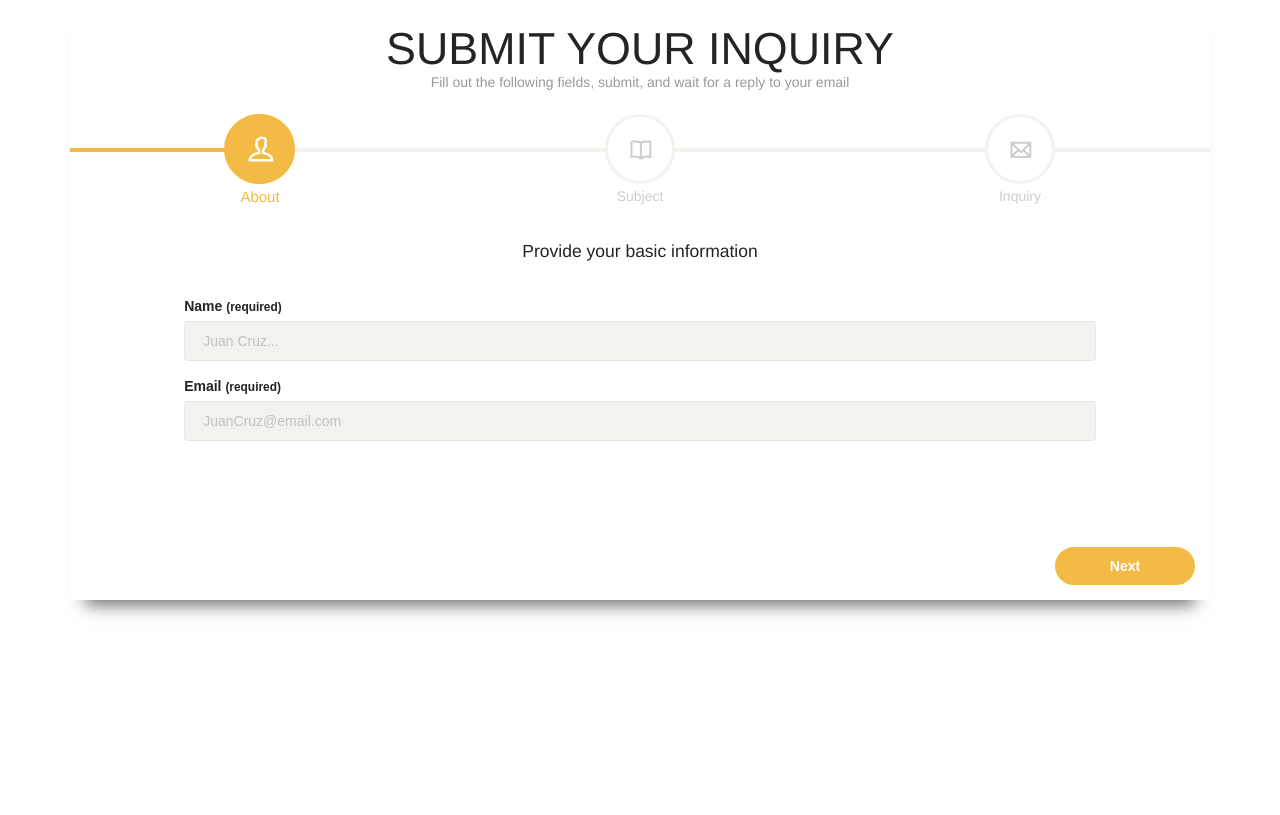
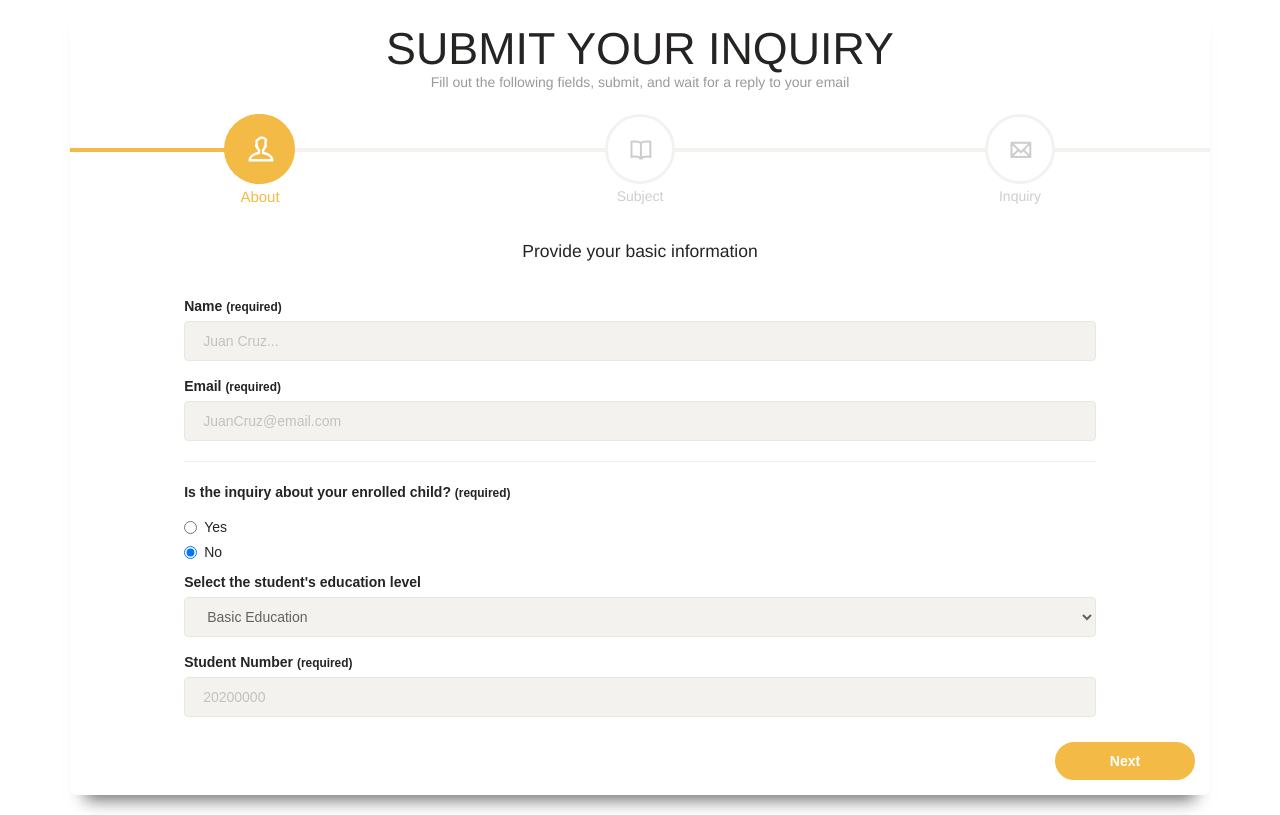
Before and after one commit to GerardDilla/SDCAHelpdesk, a CodeIgniter app: page /database/ in a window 1280 px wide. Shown: the part 101-916 px from the top of the page. Before the commit the page ends 717 px from the top, so only its background shows below. Run offline with CodeIgniter, Linux system fonts and the light colour scheme; some libraries are stand-ins or nearby versions; some web fonts are replaced.

Commit message:
Update Form.php

```diff
--- a/application/views/Form.php
+++ b/application/views/Form.php
@@ -116,6 +116,32 @@
 													<label>Email <small>(required)</small></label>
 													<input name="email" type="email" class="form-control" placeholder="JuanCruz@email.com">
 												</div>
+												<hr>
+												<label>Is the inquiry about your enrolled child? <small>(required)</small></label>
+												<div class="radio">
+													<label>
+														<input type="radio" class="childRadio" name="optionsRadios">
+														Yes
+													</label>
+												</div>
+												<div class="radio">
+													<label>
+														<input type="radio" class="childRadio" name="optionsRadios" checked="true">
+														No
+													</label>
+												</div>
+												<div class="form-group">
+													<label for="exampleFormControlSelect1">Select the student's education level</label>
+													<select class="form-control" id="exampleFormControlSelect1">
+														<option>Basic Education</option>
+														<option>Senior Highschool</option>
+														<option>Higher Education</option>
+													</select>
+												</div>
+												<div class="form-group">
+													<label>Student Number <small>(required)</small></label>
+													<input name="studentnumber" type="number" class="form-control" placeholder="20200000">
+												</div>
 											</div>
 										</div>
 		                            </div>
```
